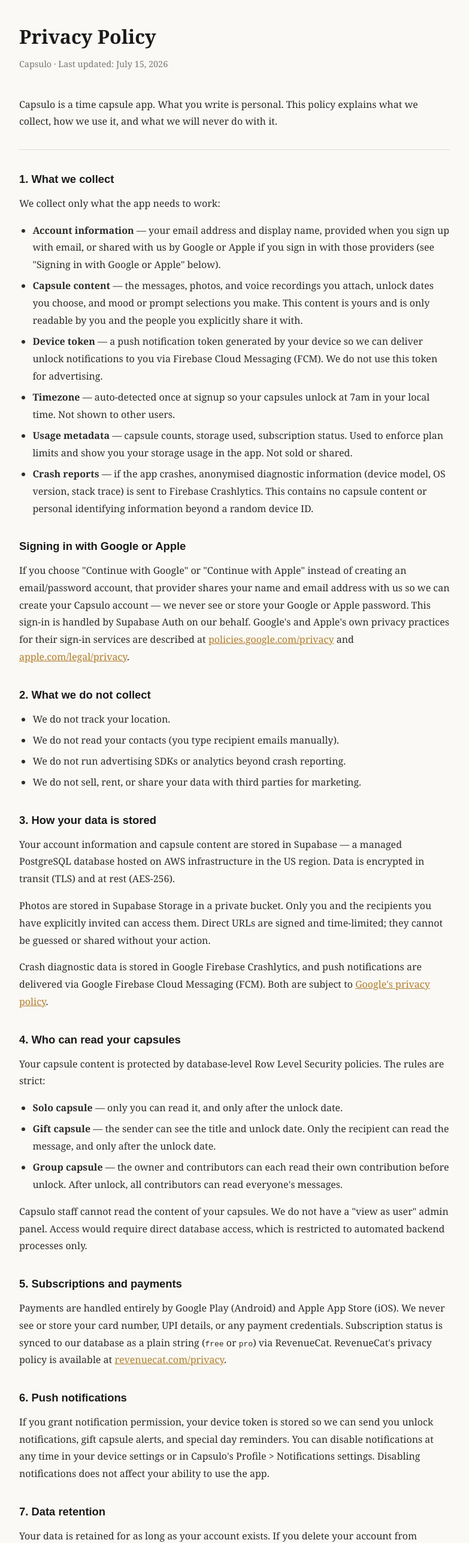
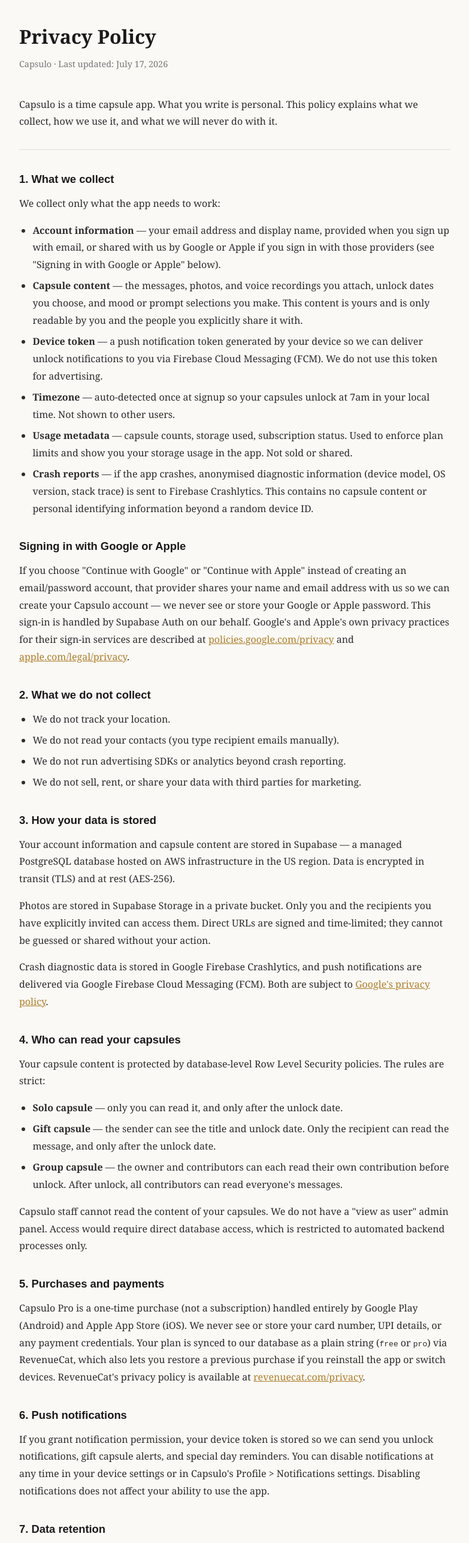
Before and after one commit to saidinesh1020/someday-privacy, a plain HTML site: page privacy/index.html in a window 1280 px wide. Shown: the top 2573 px of the page at 60% size, without its empty margins (248-1031 px from the left). Drawn offline with Linux system fonts and the light colour scheme.

Commit message:
Update Privacy Policy and Terms for one-time Pro purchase (no subscriptions)

```diff
--- a/privacy/index.html
+++ b/privacy/index.html
@@ -28,7 +28,7 @@
 <body>
   <div class="container">
     <h1>Privacy Policy</h1>
-    <p class="subtitle">Capsulo · Last updated: July 15, 2026</p>
+    <p class="subtitle">Capsulo · Last updated: July 17, 2026</p>
 
     <p>
       Capsulo is a time capsule app. What you write is personal. This policy explains
@@ -101,13 +101,14 @@
       which is restricted to automated backend processes only.
     </p>
 
-    <h2>5. Subscriptions and payments</h2>
+    <h2>5. Purchases and payments</h2>
     <p>
-      Payments are handled entirely by Google Play (Android) and Apple App Store (iOS).
-      We never see or store your card number, UPI details, or any payment credentials.
-      Subscription status is synced to our database as a plain string
-      (<code>free</code> or <code>pro</code>) via RevenueCat. RevenueCat's privacy
-      policy is available at
+      Capsulo Pro is a one-time purchase (not a subscription) handled entirely by Google
+      Play (Android) and Apple App Store (iOS). We never see or store your card number,
+      UPI details, or any payment credentials. Your plan is synced to our database as a
+      plain string (<code>free</code> or <code>pro</code>) via RevenueCat, which also lets
+      you restore a previous purchase if you reinstall the app or switch devices.
+      RevenueCat's privacy policy is available at
       <a href="https://www.revenuecat.com/privacy" target="_blank" rel="noopener">revenuecat.com/privacy</a>.
     </p>
 
```
Also changed, not shown: terms/index.html (+9 -8 lines).
